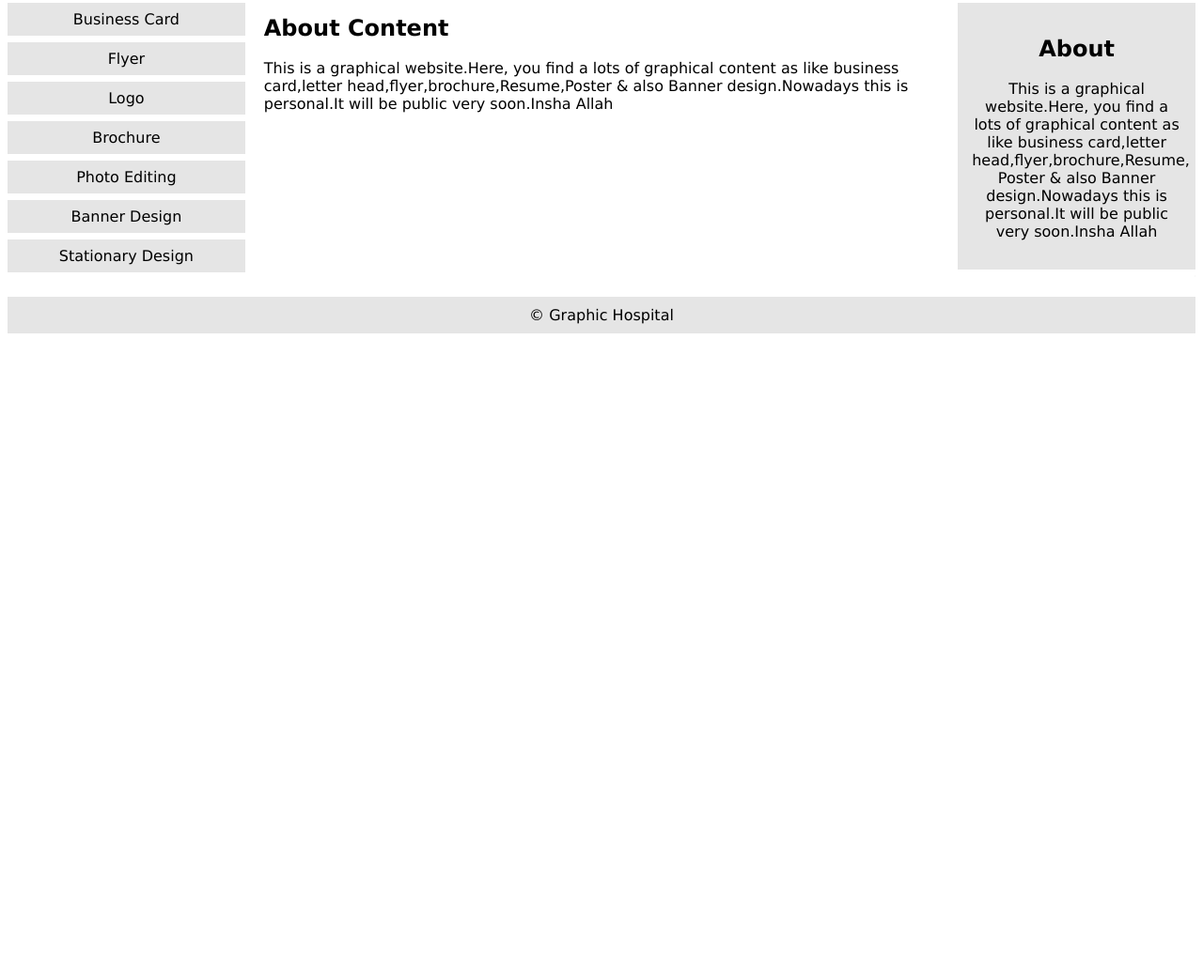
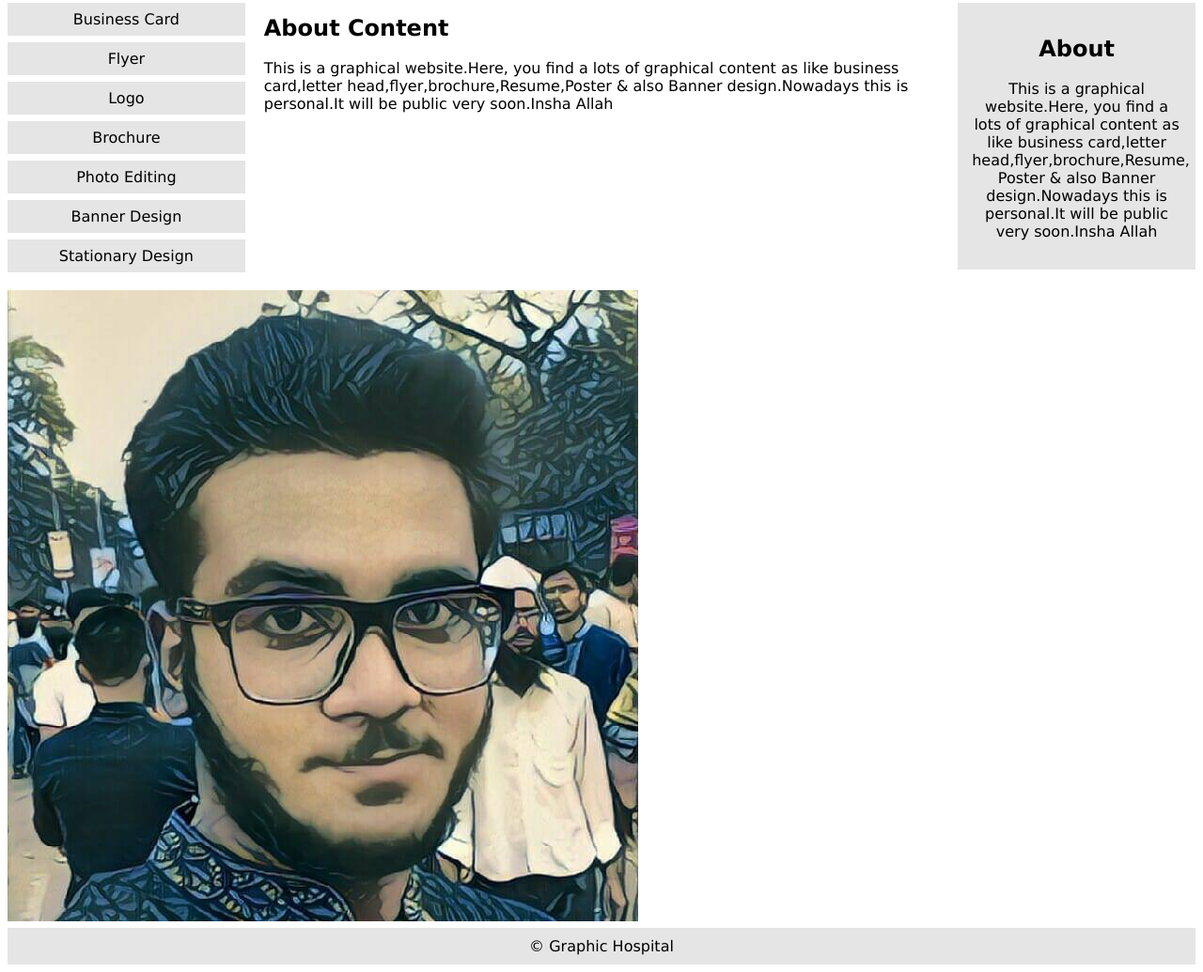
Before and after one commit to ArifRexa/my-second-repo, a plain HTML site: page index.html in a window 1280 px wide. Shown: the part 301-1336 px from the top of the page at 94% size. Before the commit the page ends 800 px from the top, so only its background shows below. Drawn offline with Linux system fonts and the light colour scheme.

Commit message:
image added

```diff
--- a/index.html
+++ b/index.html
@@ -131,6 +131,8 @@
             head,flyer,brochure,Resume,
             Poster & also Banner design.Nowadays this is personal.It will be public very soon.Insha Allah</marquee>
 
+        <img src="arif.jpg.jpg" alt="arif photo">
+
         <div style="background-color:#e5e5e5;text-align:center;padding:10px;margin-top:7px;">© Graphic Hospital</div>
 
     </body>
```
Also changed, not shown: arif.jpg.jpg (added).
